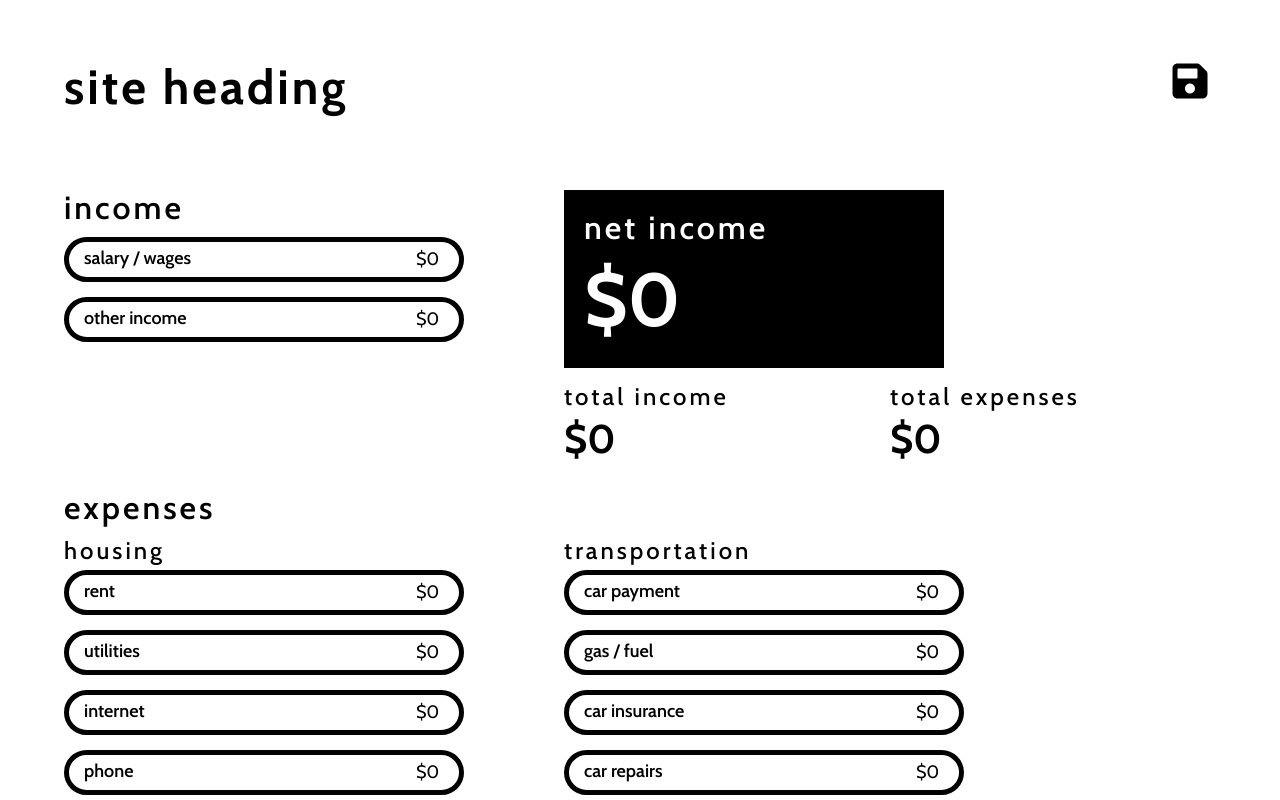
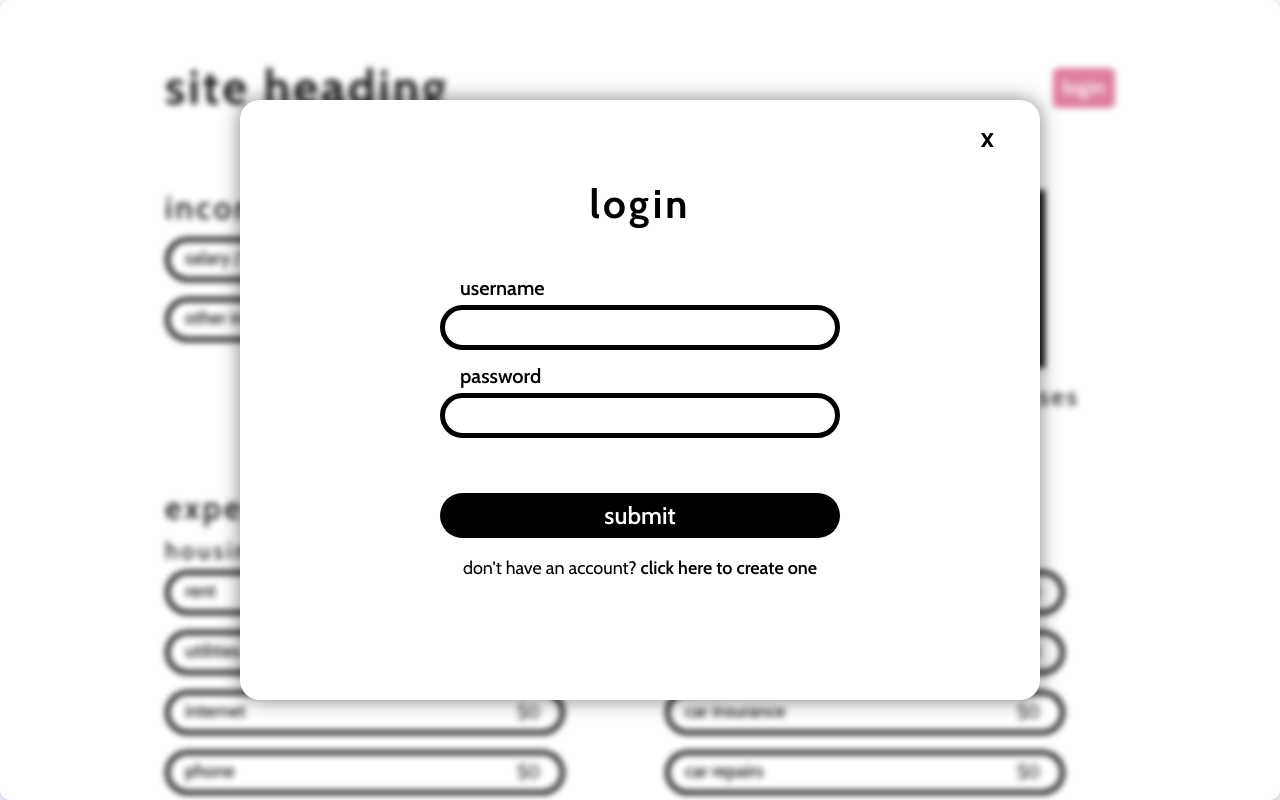
Before and after one commit to frances-m/budget-app, a React (Create React App) app: page / in a window 1280 px wide. Shown: the top 800 px of the page. Built offline with nearby package versions, Linux system fonts and the light colour scheme; no server answers; the database is empty.

Commit message:
working on LoginPage logic and structure

```diff
--- a/src/App.css
+++ b/src/App.css
@@ -70,7 +70,7 @@ body {
 
 .wrapper {
 	width: 90%;
-	max-width: 1160px;
+	max-width: 950px;
 	margin: 0 auto;
 }
 
@@ -101,7 +101,7 @@ fieldset {
 	margin: 0;
 }
 
-.input-container {
+.inputContainer {
 	position: relative;
 }
 
@@ -134,12 +134,36 @@ header .wrapper {
 	justify-content: space-between;
 }
 
-header button:hover > .saveIcon {
+.btnContainer {
+	position: relative;
+
+	display: flex;
+	align-items: center;
+}
+
+.saveBtn:hover > .saveIcon {
 	fill: palevioletred;
 }
 
-header .btnContainer {
-	position: relative;
+.saveBtn {
+	height: 40px;
+}
+
+.loginBtn {
+	height: 40px;
+	padding: 0 10px;
+	border-radius: 5px;
+
+	color: white;
+	background-color: palevioletred;
+
+	font-size: 1rem;
+
+	transition: .3s;
+}
+
+.loginBtn:hover {
+	background-color: rgb(220, 126, 157);
 }
 
 header svg {
@@ -163,6 +187,11 @@ header .successIcon {
 	opacity: 0;
 }
 
+/* .loggedIn {
+	display: flex;
+	align-items: end;
+	font-size: 1.2rem;
+} */
 
 
 /*** MAIN GRID ***/
@@ -172,14 +201,14 @@ main {
 	grid-template-rows: 300px auto;
 }
 
-/*** EXPENSES STYLES ***/
+/*** EXPENSES ***/
 .expenses form {
 	display: grid;
 	grid-template-columns: 500px 1fr;
 }
 
 
-/*** RESULTS STYLES ***/
+/*** RESULTS ***/
 .results {
 	display: grid;
 	grid-template-columns: 1fr 1fr;
@@ -208,9 +237,105 @@ main {
 	grid-row: 2 / span 1;
 }
 
+/*** LOGIN PAGE ***/
+.loginPage {
+	position: fixed;
+	top: 0;
+	left: 0;
 
-/*** ANIMATIONS ***/
-@keyframes spin {
-	0% { transform: rotate(0deg); }
-	100% { transform: rotate(360deg); }
+	display: flex;
+	align-items: center;
+	justify-content: center;
+	width: 100vw;
+	height: 100vh;
+
+	z-index: 50;
+
+	background: rgba( 255, 255, 255, 0.1 );
+	box-shadow: 0 8px 32px 0 rgba( 31, 38, 135, 0.37 );
+	backdrop-filter: blur( 3px );
+	-webkit-backdrop-filter: blur( 3px );
+	border-radius: 10px;
+	border: 1px solid rgba( 255, 255, 255, 0.18 );
 }
+
+.loginPage.show {
+	display: none;
+}
+
+.login {
+	width: 90vw;
+	max-width: 800px;
+	height: 600px;
+	border-radius: 20px;
+
+	background-color: white;
+	box-shadow: 0px 0px 20px rgba(0, 0, 0, 0.507);
+}
+
+.login h2 {
+	font-size: 2rem;
+	font-weight: 700;
+	margin: 20px 0 50px 0;
+}
+
+.loginWrapper {
+	position: relative;
+
+	display: flex;
+	flex-direction: column;
+	justify-content: center;
+
+	width: 90%;
+	height: 90%;
+	margin: 0 auto;
+}
+
+.loginClose {
+	position: absolute;
+	top: 20px;
+	right: 0px;
+
+	font-size: 1.4rem;
+}
+
+.loginForm {
+	display: flex;
+	flex-direction: column;
+	align-items: center;
+}
+
+.loginForm input {
+	text-align: left;
+	font-weight: 500;
+}
+
+.loginForm .inputContainer {
+	display: flex;
+	flex-direction: column;
+}
+
+.loginForm label {
+	position: static;
+
+	height: auto;
+	padding: 0 0 5px 20px;
+
+	font-size: 1rem;
+}
+
+.loginSubmit{
+	width: 100%;
+	height: 45px;
+	max-width: 400px;
+	margin: 40px 0 20px 0;
+	border-radius: 38px;
+
+	background-color: black;
+	color: white;
+}
+
+.loginNewAccount button {
+	font-size: .9rem;
+	padding: 0;
+}
--- a/src/App.js
+++ b/src/App.js
@@ -4,6 +4,7 @@ import firebase from './firebase';
 import { getDatabase, onValue, ref, set } from 'firebase/database';
 
 import Header from './components/Header';
+import LoginPage from './components/LoginPage';
 import Income from './components/Income';
 import Expenses from './components/Expenses';
 import Results from './components/Results';
@@ -72,6 +73,8 @@ function App() {
     const [totalExpenses, setTotalExpenses] = useState("$0");
     const [netIncome, setNetIncome] = useState("$0");
 
+    const [isLoggedIn, setIsLoggedIn] = useState(false);
+    const [userId, setUserId] = useState("");
 
     useEffect(() => {
         let calcIncome = 0;
@@ -151,7 +154,6 @@ function App() {
         setExpenseValues(prev => {
             return prev.map((categoryValue) => {
                 if (i === categoryIndex) {
-                    console.log(value);
                     categoryValue[subcategoryIndex] = value;
                     i++
                 } else {
@@ -185,10 +187,15 @@ function App() {
             });
     }
 
+    const login = () => {
+        setIsLoggedIn(true);
+    }
+
     return (
         <>
-            <Header save={save} />
+            <Header save={save} login={login} isLoggedIn={isLoggedIn} />
             <main className="wrapper">
+                <LoginPage />
                 <Income income={income} updateIncome={updateIncome} />
                 <Results totalIncome={totalIncome} totalExpenses={totalExpenses} netIncome={netIncome} />
                 <Expenses expenses={expenses} updateExpenses={updateExpenses} expenseValues={expenseValues} />
--- /dev/null
+++ b/src/components/CreateAccount.js
@@ -0,0 +1,9 @@
+const CreateAccount = () => {
+    return (
+        <section className="createAccount">
+
+        </section>
+    )
+}
+
+export default CreateAccount;
--- a/src/components/Expenses.js
+++ b/src/components/Expenses.js
@@ -13,7 +13,7 @@ const Expenses = ({ expenses, updateExpenses, expenseValues }) => {
                             {
                                 category.subcategories.map((subcategory) => {
                                     return (
-                                        <div className="input-container" key={subcategory.id}>
+                                        <div className="inputContainer" key={subcategory.id}>
                                             <label htmlFor={subcategory.name}>{subcategory.name}</label>
                                             <input type="text" name={subcategory.name} id={subcategory.name} value={`$${expenseValues[category.id][subcategory.index].toLocaleString()}`} onChange={event => updateExpenses(event, category.id, subcategory.index)} />
                                         </div>
--- a/src/components/Header.js
+++ b/src/components/Header.js
@@ -1,14 +1,20 @@
-const Header = ({ save }) => {
+const Header = ({ save, login, isLoggedIn }) => {
 
     return (
         <header>
             <div className="wrapper">
                 <h1>Site Heading</h1>
                 <div className="btnContainer">
-                    <button type="button" onClick={save}>
-                        <svg className="saveIcon show" xmlns="http://www.w3.org/2000/svg" viewBox="0 0 448 512">{/* Font Awesome Pro 6.1.2 by @fontawesome - https://fontawesome.com License - https://fontawesome.com/license (Commercial License) Copyright 2022 Fonticons, Inc. */}<path d="M433.1 129.1l-83.9-83.9C342.3 38.32 327.1 32 316.1 32H64C28.65 32 0 60.65 0 96v320c0 35.35 28.65 64 64 64h320c35.35 0 64-28.65 64-64V163.9C448 152.9 441.7 137.7 433.1 129.1zM224 416c-35.34 0-64-28.66-64-64s28.66-64 64-64s64 28.66 64 64S259.3 416 224 416zM320 208C320 216.8 312.8 224 304 224h-224C71.16 224 64 216.8 64 208v-96C64 103.2 71.16 96 80 96h224C312.8 96 320 103.2 320 112V208z"/></svg>
-                        <svg className="successIcon" xmlns="http://www.w3.org/2000/svg" viewBox="0 0 512 512">{/* Font Awesome Pro 6.1.2 by @fontawesome - https://fontawesome.com License - https://fontawesome.com/license (Commercial License) Copyright 2022 Fonticons, Inc. */}<path d="M0 256C0 114.6 114.6 0 256 0C397.4 0 512 114.6 512 256C512 397.4 397.4 512 256 512C114.6 512 0 397.4 0 256zM371.8 211.8C382.7 200.9 382.7 183.1 371.8 172.2C360.9 161.3 343.1 161.3 332.2 172.2L224 280.4L179.8 236.2C168.9 225.3 151.1 225.3 140.2 236.2C129.3 247.1 129.3 264.9 140.2 275.8L204.2 339.8C215.1 350.7 232.9 350.7 243.8 339.8L371.8 211.8z"/></svg>
-                    </button>
+                    {!isLoggedIn ?
+                        <button className="loginBtn" onClick={login} type="button">Login</button> :
+                        <div className="loggedIn">
+                            {/* <p>Hey, username!</p> */}
+                            <button className="saveBtn" onClick={save} type="button" >
+                                <svg className="saveIcon show" xmlns="http://www.w3.org/2000/svg" viewBox="0 0 448 512">{/* Font Awesome Pro 6.1.2 by @fontawesome - https://fontawesome.com License - https://fontawesome.com/license (Commercial License) Copyright 2022 Fonticons, Inc. */}<path d="M433.1 129.1l-83.9-83.9C342.3 38.32 327.1 32 316.1 32H64C28.65 32 0 60.65 0 96v320c0 35.35 28.65 64 64 64h320c35.35 0 64-28.65 64-64V163.9C448 152.9 441.7 137.7 433.1 129.1zM224 416c-35.34 0-64-28.66-64-64s28.66-64 64-64s64 28.66 64 64S259.3 416 224 416zM320 208C320 216.8 312.8 224 304 224h-224C71.16 224 64 216.8 64 208v-96C64 103.2 71.16 96 80 96h224C312.8 96 320 103.2 320 112V208z"/></svg>
+                                <svg className="successIcon" xmlns="http://www.w3.org/2000/svg" viewBox="0 0 512 512">{/* Font Awesome Pro 6.1.2 by @fontawesome - https://fontawesome.com License - https://fontawesome.com/license (Commercial License) Copyright 2022 Fonticons, Inc. */}<path d="M0 256C0 114.6 114.6 0 256 0C397.4 0 512 114.6 512 256C512 397.4 397.4 512 256 512C114.6 512 0 397.4 0 256zM371.8 211.8C382.7 200.9 382.7 183.1 371.8 172.2C360.9 161.3 343.1 161.3 332.2 172.2L224 280.4L179.8 236.2C168.9 225.3 151.1 225.3 140.2 236.2C129.3 247.1 129.3 264.9 140.2 275.8L204.2 339.8C215.1 350.7 232.9 350.7 243.8 339.8L371.8 211.8z"/></svg>
+                            </button>
+                        </div>
+                    }
                 </div>
             </div>
         </header>
--- a/src/components/Income.js
+++ b/src/components/Income.js
@@ -4,12 +4,12 @@ const Income = ({income, updateIncome}) => {
         <section className="income">
             <h2>Income</h2>
             <form action="">
-                <div className="input-container">
+                <div className="inputContainer">
                     <label htmlFor="wages">salary / wages</label>
                     <input type="text" name="wages" id="wages" value={`$${income.wages.toLocaleString()}`} onChange={updateIncome} />
                 </div>
 
-                <div className="input-container">
+                <div className="inputContainer">
                     <label htmlFor="otherIncome">other income</label>
                     <input type="text" name="otherIncome" id="otherIncome" value={`$${income.otherIncome.toLocaleString()}`} onChange={updateIncome} />
                 </div>
--- /dev/null
+++ b/src/components/Login.js
@@ -0,0 +1,25 @@
+const Login = ({ closeLoginPage, toggleCreateAccountPage }) => {
+
+    return (
+        <div className="login">
+            <div className="loginWrapper">
+                <button className="loginClose" type="button" onClick={closeLoginPage}>x</button>
+                <form className="loginForm" action="">
+                    <h2>Login</h2>
+                    <div className="inputContainer">
+                        <label htmlFor="username">username</label>
+                        <input type="text" name="username" id="username" />
+                    </div>
+                    <div className="inputContainer">
+                        <label htmlFor="password">password</label>
+                        <input type="password" name="password" id="password" />
+                    </div>
+                    <button className="loginSubmit" type="button">Submit</button>
+                    <p className="loginNewAccount">Don't have an account? <button type="button" onClick={toggleCreateAccountPage} >click here to create one</button></p>
+                </form>
+            </div>
+        </div>
+    )
+}
+
+export default Login;
--- /dev/null
+++ b/src/components/LoginPage.js
@@ -0,0 +1,28 @@
+import { useState } from "react";
+import CreateAccount from "./CreateAccount";
+import Login from "./Login";
+
+const LoginPage = () => {
+    const closeLoginPage = () => {
+        const loginPageEl = document.querySelector('.loginPage');
+        loginPageEl.classList.toggle('show');
+    }
+
+    const [needsAccount, setNeedsAccount] = useState(false);
+
+    const toggleCreateAccountPage = () => {
+        setNeedsAccount(!needsAccount);
+    }
+
+    return (
+        <section className="loginPage">
+            {
+                needsAccount ?
+                <CreateAccount /> :
+                <Login closeLoginPage={closeLoginPage} toggleCreateAccountPage={toggleCreateAccountPage} />
+            }
+        </section>
+    )
+}
+
+export default LoginPage;
```
